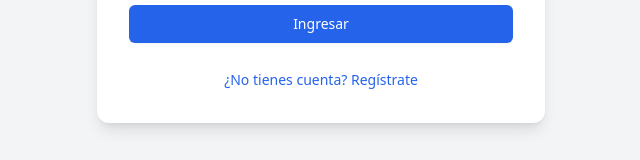
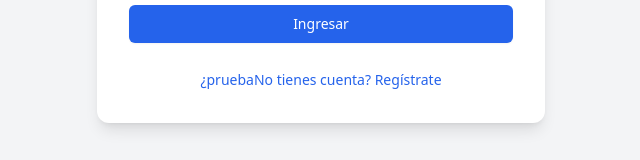
Before and after one commit to marjamu2/dental-lab-fe, a React (Vite) app: page /#/login in a window 1280 px wide. Shown: the part 522-682 px from the top of the page, without its empty margins (319-959 px from the left). Built offline with nearby package versions, Linux system fonts and the light colour scheme; no server answers.

Commit message:
Update Login.tsx

```diff
--- a/components/Login.tsx
+++ b/components/Login.tsx
@@ -122,7 +122,7 @@ export const Login: React.FC = () => {
 
                     <div className="mt-6 text-center">
                         <button onClick={() => { setIsLoginView(!isLoginView); setError(''); }} className="text-sm text-primary-600 hover:text-primary-500">
-                            {isLoginView ? '¿No tienes cuenta? Regístrate' : '¿Ya tienes cuenta? Inicia sesión'}
+                            {isLoginView ? '¿pruebaNo tienes cuenta? Regístrate' : '¿Ya tienes cuenta? Inicia sesión'}
                         </button>
                     </div>
                 </div>
```
